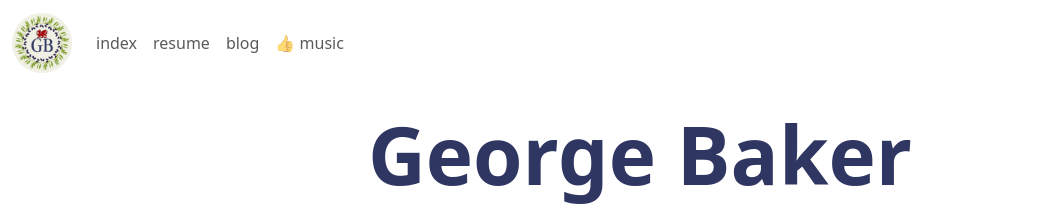
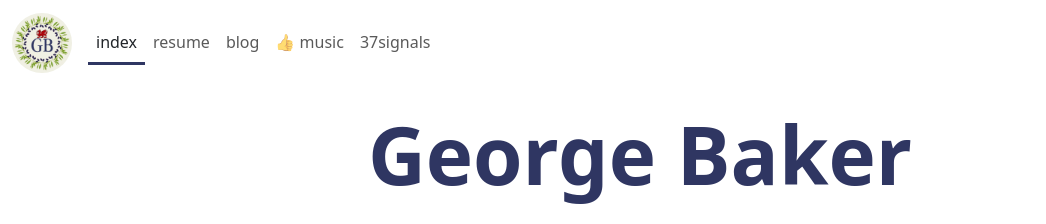
Before and after one commit to gsbaker/gsbaker.github.io, a Jekyll site: the page built from index.md, in a window 1280 px wide. Shown: the top 224 px of the page, without its empty margins (0-1046 px from the left). Built offline with Jekyll 4.4.1, drawn with Linux system fonts in a browser that asks for light colours.

Commit message:
add yml file for nav links

```diff
--- a/_includes/navbar.html
+++ b/_includes/navbar.html
@@ -9,18 +9,13 @@
     </button>
     <div class="collapse navbar-collapse">
       <ul class="navbar-nav">
-        <li class="nav-item">
-          <a class="nav-link" href="/">index</a>
-        </li>
-        <li class="nav-item">
-          <a class="nav-link" href="/resume">resume</a>
-        </li>
-        <li class="nav-item">
-          <a class="nav-link" href="/posts">blog</a>
-        </li>
-        <li class="nav-item">
-          <a class="nav-link" href="/music">👍 music</a>
-        </li>
+        {% for item in site.data.navigation %}
+          {% assign page_url_without_extension = page.url | remove: ".html" %}
+          <li class="nav-item">
+            <a class="nav-link {% if item.url == page_url_without_extension %}active{% endif %}"
+               href="{{ item.url }}">{{ item.title }}</a>
+          </li>
+        {% endfor %}
       </ul>
     </div>
   </div>
--- a/_sass/navbar.scss
+++ b/_sass/navbar.scss
@@ -6,3 +6,9 @@ nav {
     border-radius: 100%;
   }
 }
+
+.navbar-nav .nav-link.active {
+  color: var(--bs-body-color);
+  border-bottom: 3px solid $theme-color;
+  font-weight: 500;
+}
```
Also changed, not shown: _data/navigation.yml (added, +14 -0 lines).
